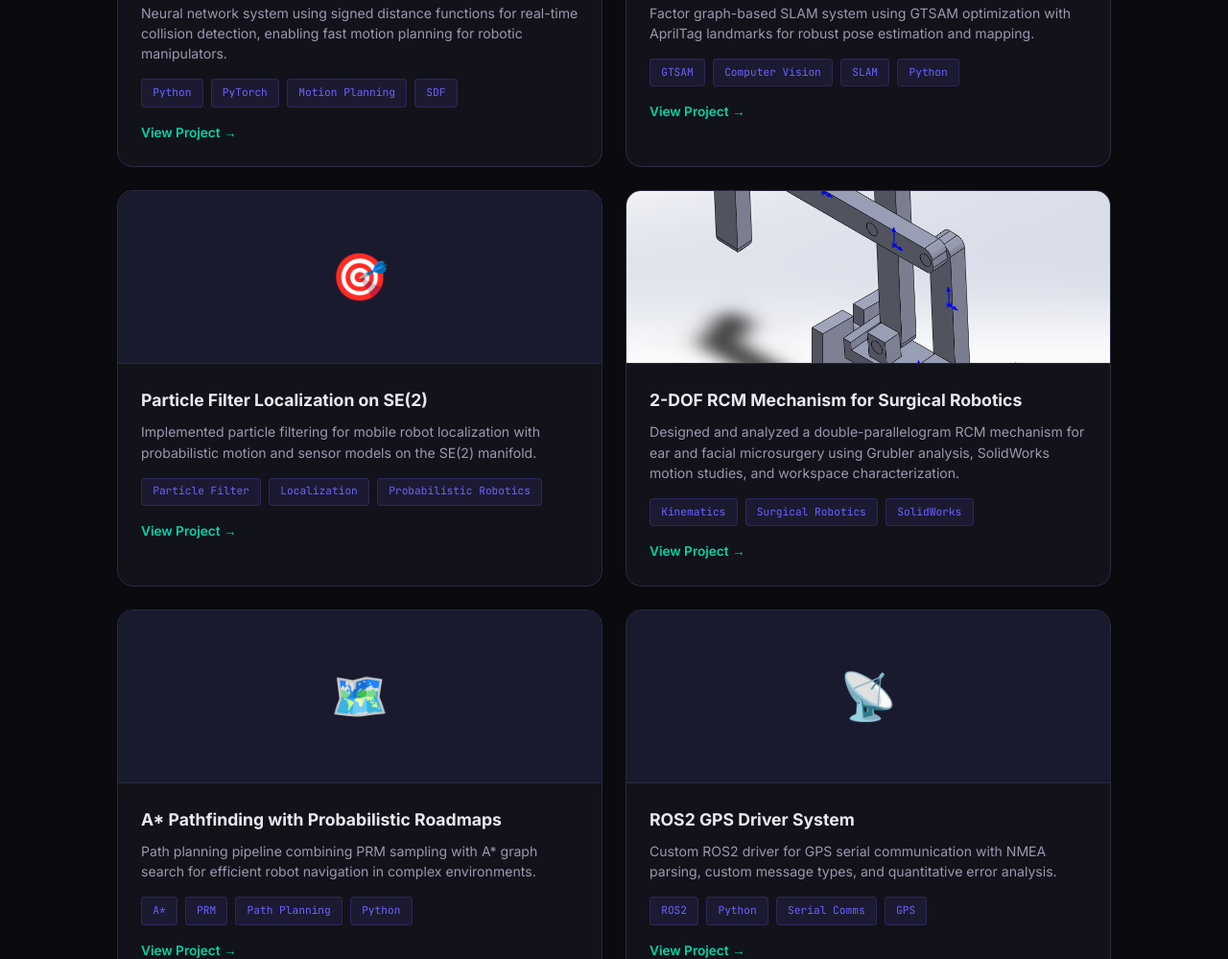
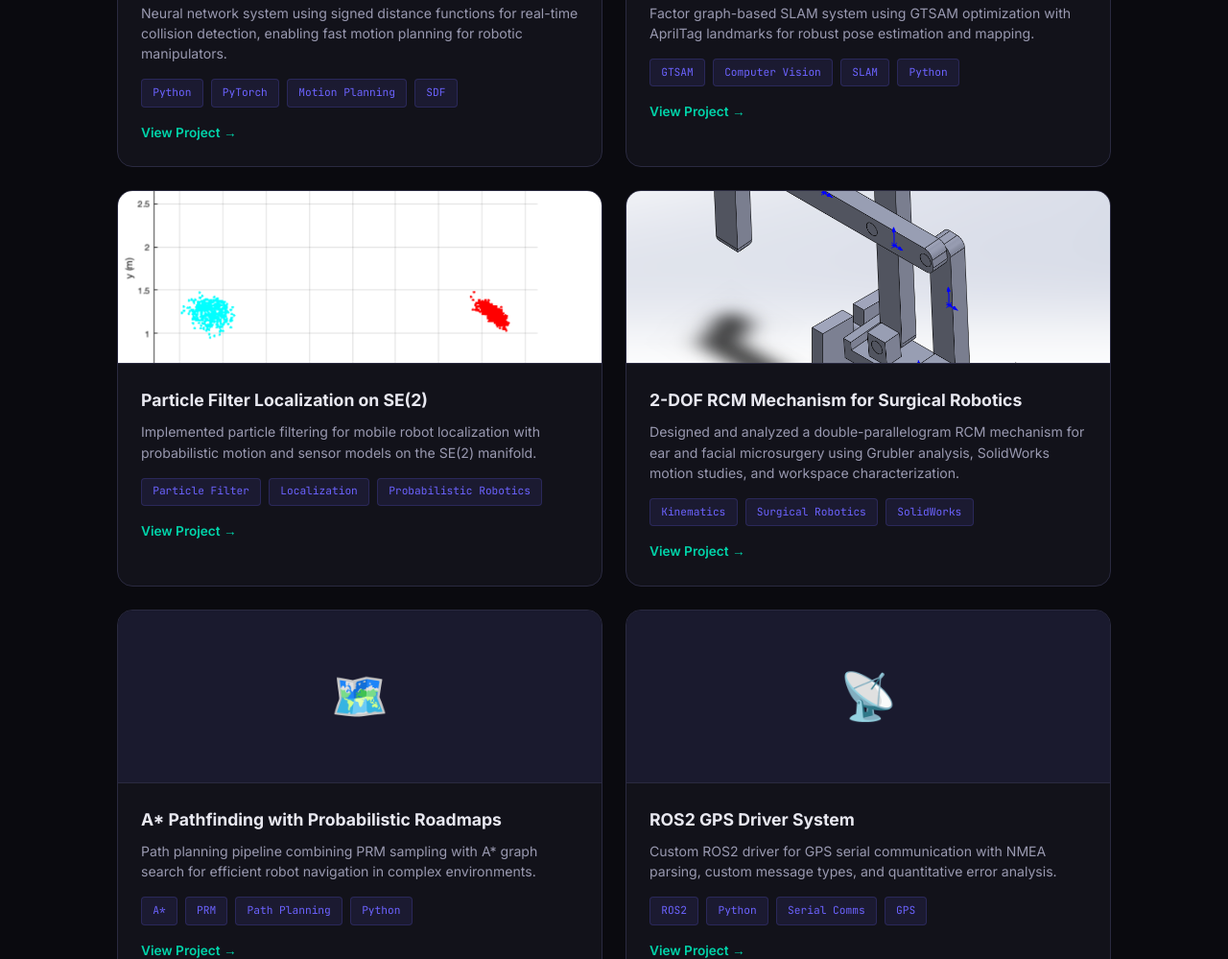
Before and after one commit to chawla-ya/chawla-ya.github.io, a plain HTML site: page index.html in a window 1280 px wide. Shown: the part 2646-3645 px from the top of the page at 96% size. Drawn offline with Linux system fonts and the light colour scheme.

Commit message:
Added particle filter visualization

```diff
--- a/index.html
+++ b/index.html
@@ -315,7 +315,7 @@
     </a>
 
     <a href="projects/particle-filter.html" target="_blank" class="project-card">
-      <div class="card-thumb">🎯</div>
+      <div class="card-thumb"><img src="../images/particle-filter.png" alt="Particle Filter on Differential Drive Robot"></div>
       <div class="card-body">
         <h3>Particle Filter Localization on SE(2)</h3>
         <p>Implemented particle filtering for mobile robot localization with probabilistic motion and sensor models on the SE(2) manifold.</p>
```
Also changed, not shown: projects/particle-filter.html (+1 -1 lines), images/camera-calibration.png (added), images/ekf.png (added), images/particle-filter.png (added), images/slam_visualization.png (added), 3 other files.
